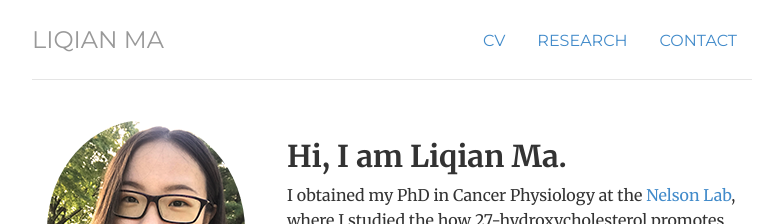
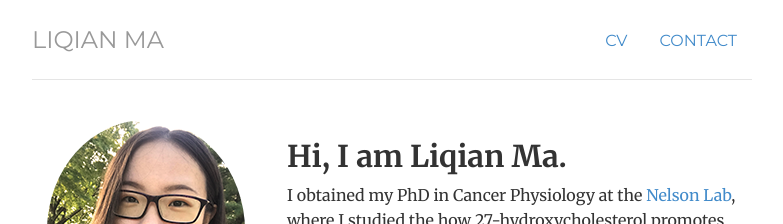
Before and after one commit to liqian-ma/liqian-ma.github.io, a Jekyll site: the page built from index.html, in a window 1280 px wide. Shown: the top 224 px of the page, without its empty margins (248-1031 px from the left). Built offline with Jekyll 4.4.1, drawn with Linux system fonts in a browser that asks for light colours.

Commit message:
Update header.html

```diff
--- a/_includes/header.html
+++ b/_includes/header.html
@@ -1,7 +1,7 @@
 <div class="header">
 	<ul class="nav nav-pills pull-right">
 		<li class="{{ page.cv }}"><a href="/cv" title="CV/Resume">CV</a></li>
-		<li class="{{ page.research }}"><a href="/research" title="Research">Research</a></li>
+		<!-- <li class="{{ page.research }}"><a href="/research" title="Research">Research</a></li> -->
 		<!--  <li class="{{ page.notes }}"><a href="/notes" title="Notes">Notes</a></li> -->
 		<li class="{{ page.contact }}"><a href="/contact" title="Contact">Contact</a></li>
 		<!-- <a class="burger-nav></a> -->
```
